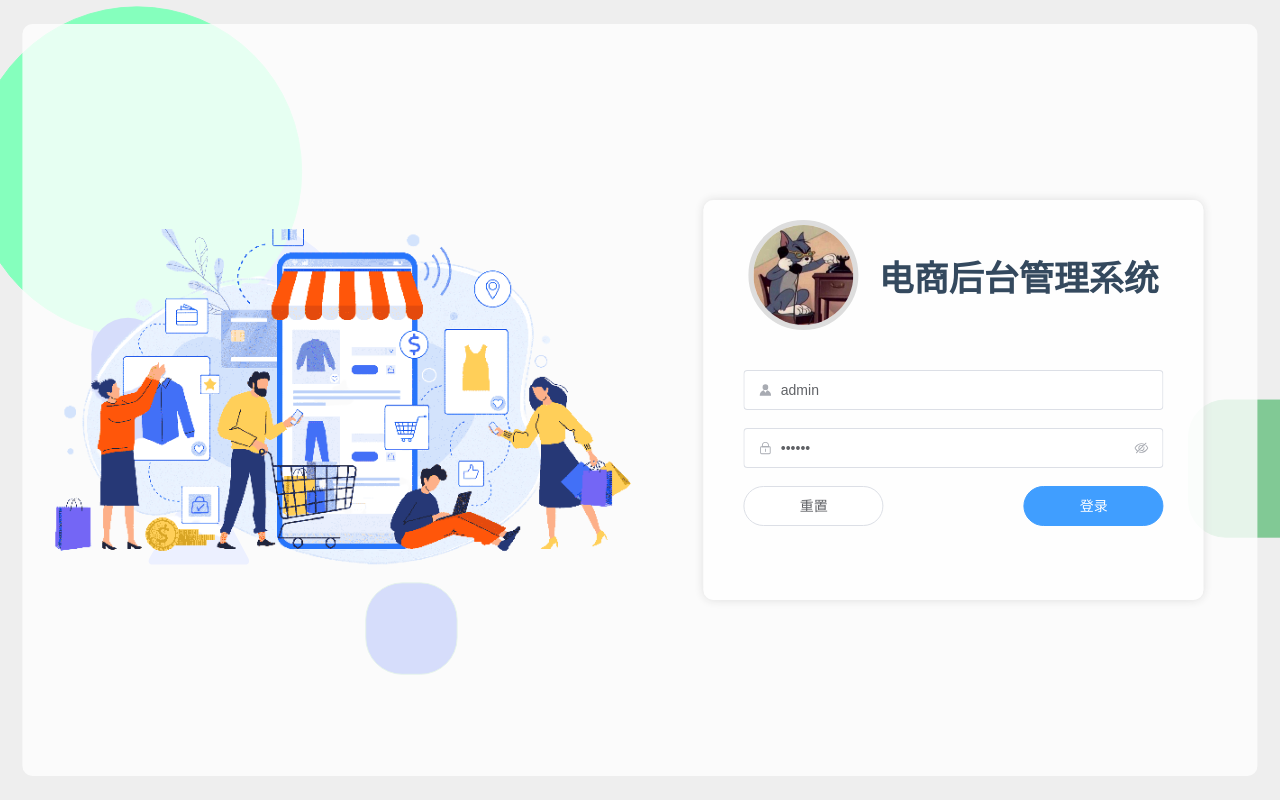
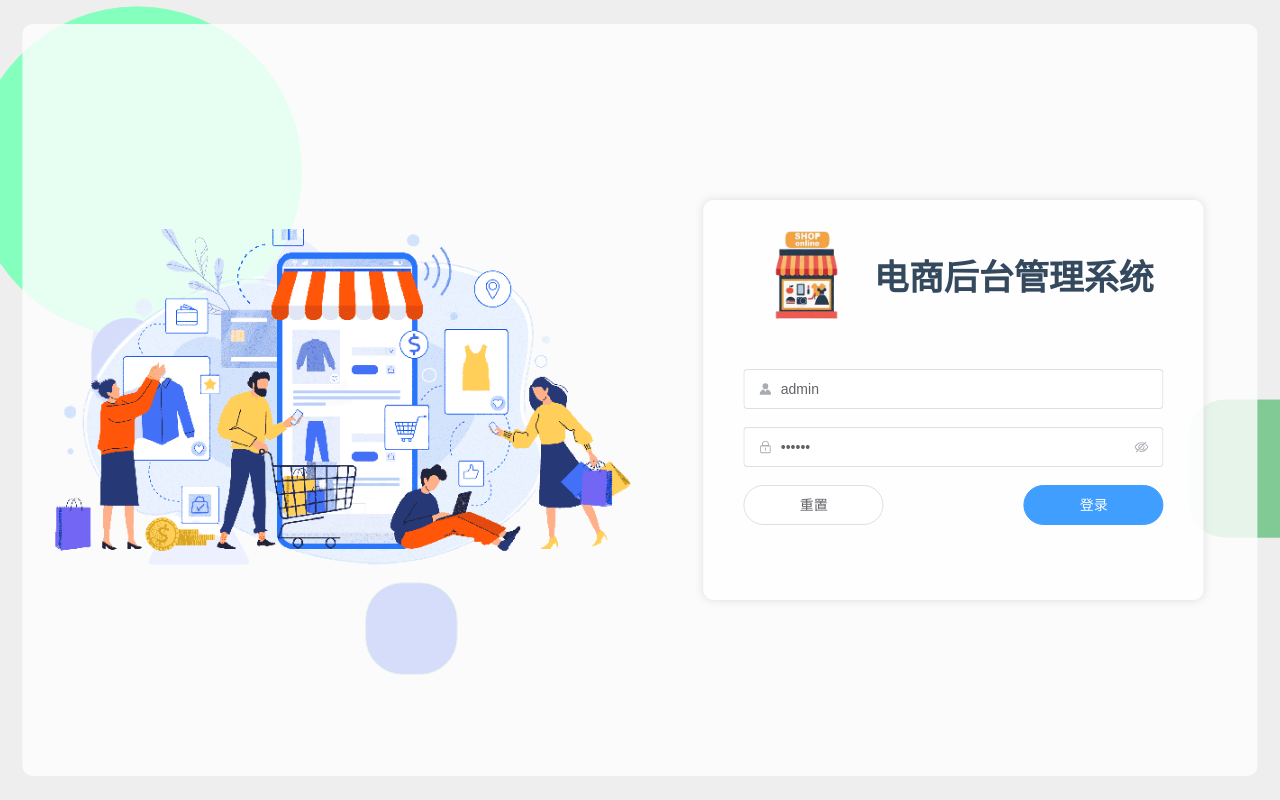
Before and after one commit to Nalamal/vue_shop, a Vue app: page /login in a window 1280 px wide. Built offline with nearby package versions, Linux system fonts and the light colour scheme.

Commit message:
feat: complete login development

```diff
--- a/src/views/home/HomeView.vue
+++ b/src/views/home/HomeView.vue
@@ -4,7 +4,7 @@
     <el-header>
       <!-- logo 区域 -->
       <div>
-        <img src="@/assets/img/logo.png" />
+        <img src="@/assets/images/logo.png" />
         <span>电商后台管理系统</span>
       </div>
       <!-- 登出按钮 -->
@@ -68,7 +68,7 @@ import { ref, type DefineComponent } from 'vue'
 import router from '@/router'
 import { ElMessage } from 'element-plus'
 import { Avatar, Box, Menu, List, ShoppingBag, TrendCharts } from '@element-plus/icons-vue'
-import { selectMenus } from '@/service/request'
+import { selectMenus } from '@/service/modules/home'
 
 // 退出功能
 const logout = () => {
@@ -157,7 +157,7 @@ activePath.value = window.sessionStorage.getItem('activePath')
     > img {
       width: 60px;
       height: 60px;
-      border-radius: 30px;
+      // border-radius: 30px;
     }
     > span {
       margin-left: 15px;
--- a/src/views/login/cpns/LoginRight.vue
+++ b/src/views/login/cpns/LoginRight.vue
@@ -2,7 +2,7 @@
   <!-- 右侧盒子 -->
   <div class="box_right">
     <div class="title">
-      <img src="@/assets/images/avatar.jpg" alt="" />
+      <img src="@/assets/images/logo.png" alt="" />
       <h2>电商后台管理系统</h2>
     </div>
     <!-- 登录表单区域 -->
@@ -111,8 +111,8 @@ const resetForm = (formEl: FormInstance | undefined) => {
 
   img {
     width: 100px;
-    border: 5px #ddd solid;
-    border-radius: 50%;
+    // border: 5px #ddd solid;
+    // border-radius: 50%;
   }
 
   h2 {
```
Also changed, not shown: src/assets/images/logo.png (added).
